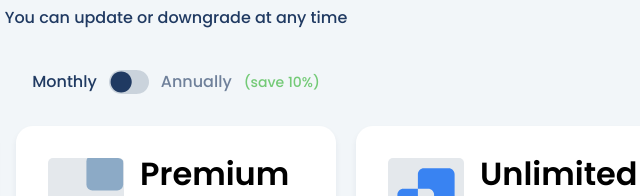
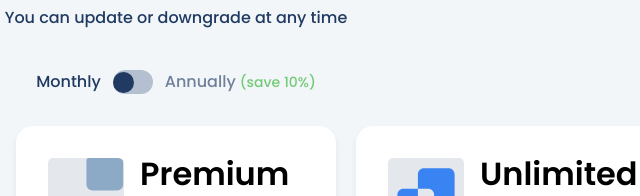
Before and after one commit to Borisfen2022/work-1, a plain HTML site: page index.html in a window 1280 px wide. Shown: the part 126-322 px from the top of the page, 464-1104 px from the left. Drawn offline with Linux system fonts and the light colour scheme.

Commit message:
[OL-6] Switch

```diff
--- a/css/index.css
+++ b/css/index.css
@@ -83,7 +83,7 @@ header {
   font-size: 16px;
   line-height: 24px;
   color: #6f809a;
-  margin-right: 12px;
+  margin-right: 4px;
 }
 
 .save {
@@ -300,3 +300,42 @@ li {
 .avatar3 {
   background-image: url(../img/Group45.svg);
 }
+
+.switch {
+  position: relative;
+  margin-right: 12px;
+}
+
+.switch-track {
+  width: 40px;
+  height: 24px;
+  border-radius: 25px;
+  background: #b4c0cf;
+}
+
+.round {
+  position: absolute;
+  width: 21px;
+  height: 21px;
+  background: #203a62;
+  border-radius: 50%;
+  top: 1.5px;
+  left: 2px;
+  cursor: pointer;
+
+}
+
+.round:hover {
+  box-shadow: 0 0 10px 3px #517b82;
+}
+
+.round-on {
+  left: calc(100% - 19px);
+  transition:left, background 2s, 0.5s ease liner;
+  background:rgb(70, 216, 57);
+}
+
+.round-off {
+  left: 0;
+  transition: left, background 2s, 0.5s ease linear;
+}
--- a/index.html
+++ b/index.html
@@ -25,7 +25,10 @@
 
     <div class="switch-container">
       <span class="monthly">Monthly</span>
-      <img class="img-switch" src="./img/Switch.svg" />
+      <div class="switch" onclick="handleSwitchClick()">
+        <div class="switch-track"></div>
+        <div class="round round-off"></div>
+      </div>
       <span class="annually">Annually</span>
       <span class="save">(save 10%)</span>
     </div>
@@ -185,5 +188,18 @@
         </button>
       </div>
     </main>
+    <script>
+      const handleSwitchClick = () => {
+        const round = document.querySelector(".round");
+
+        if (round.classList.contains("round-off")) {
+          round.classList.remove("round-off");
+          round.classList.add("round-on");
+        } else {
+          round.classList.remove("round-on");
+          round.classList.add("round-off");
+        }
+      };
+    </script>
   </body>
 </html>
```
